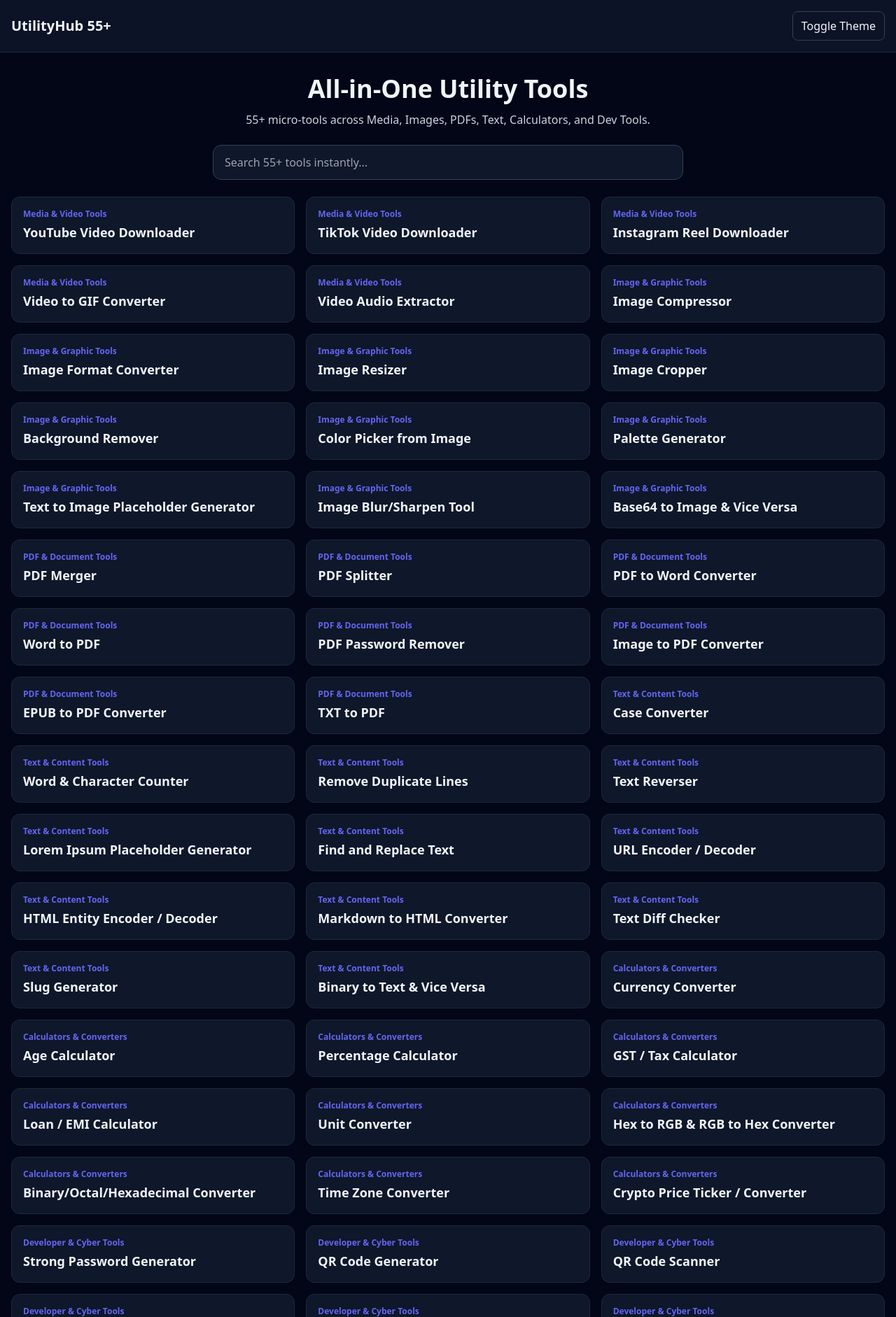
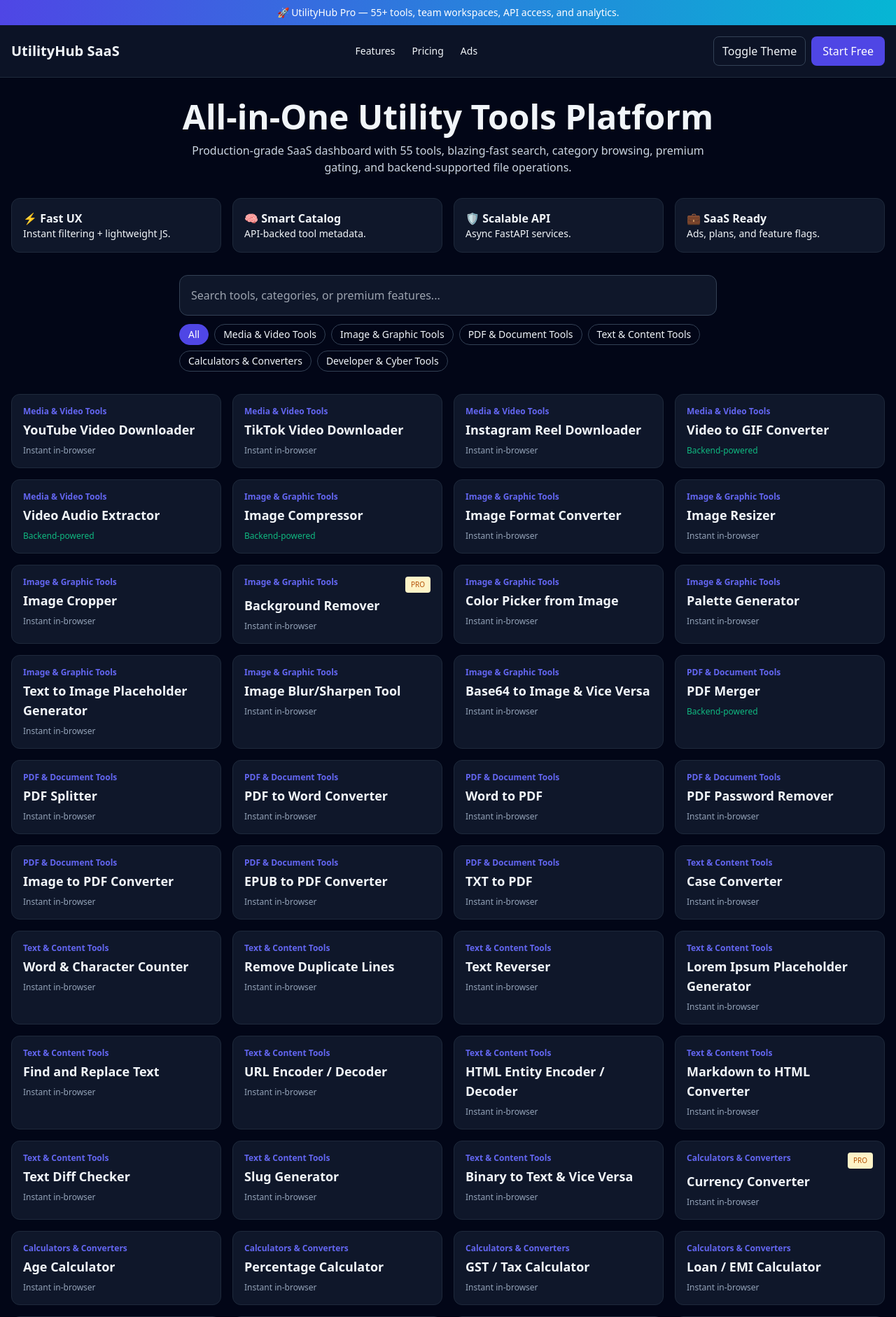
Before and after one commit to zbock-earn/login, a FastAPI app: page / in a window 1280 px wide. Shown: the top 1882 px of the page at 70% size. Run offline with FastAPI, Linux system fonts and the light colour scheme; some libraries are stand-ins or nearby versions.

Commit message:
Upgrade scaffold into SaaS-grade dashboard with catalog API and richer UI

```diff
--- /dev/null
+++ b/app/api/v1/endpoints/catalog.py
@@ -0,0 +1,11 @@
+from fastapi import APIRouter
+
+from app.services.catalog_service import get_catalog
+
+router = APIRouter()
+
+
+@router.get("/catalog")
+async def catalog() -> list[dict]:
+    categories = get_catalog()
+    return [c.model_dump() for c in categories]
--- a/app/api/v1/router.py
+++ b/app/api/v1/router.py
@@ -2,7 +2,9 @@ from fastapi import APIRouter
 
 from app.api.v1.endpoints.pdf_tools import router as pdf_router
 from app.api.v1.endpoints.image_tools import router as image_router
+from app.api.v1.endpoints.catalog import router as catalog_router
 
 api_router = APIRouter()
 api_router.include_router(image_router, prefix="/images", tags=["images"])
 api_router.include_router(pdf_router, prefix="/pdf", tags=["pdf"])
+api_router.include_router(catalog_router, prefix="/tools", tags=["tools"])
--- /dev/null
+++ b/app/schemas/tool_catalog.py
@@ -0,0 +1,14 @@
+from pydantic import BaseModel
+
+
+class ToolItem(BaseModel):
+    name: str
+    category: str
+    slug: str
+    backend_supported: bool = False
+    premium: bool = False
+
+
+class ToolCategory(BaseModel):
+    category: str
+    tools: list[ToolItem]
--- a/app/static/js/dashboard.js
+++ b/app/static/js/dashboard.js
@@ -1,31 +1,36 @@
-const categories = {
-  "Media & Video Tools": ["YouTube Video Downloader", "TikTok Video Downloader", "Instagram Reel Downloader", "Video to GIF Converter", "Video Audio Extractor"],
-  "Image & Graphic Tools": ["Image Compressor", "Image Format Converter", "Image Resizer", "Image Cropper", "Background Remover", "Color Picker from Image", "Palette Generator", "Text to Image Placeholder Generator", "Image Blur/Sharpen Tool", "Base64 to Image & Vice Versa"],
-  "PDF & Document Tools": ["PDF Merger", "PDF Splitter", "PDF to Word Converter", "Word to PDF", "PDF Password Remover", "Image to PDF Converter", "EPUB to PDF Converter", "TXT to PDF"],
-  "Text & Content Tools": ["Case Converter", "Word & Character Counter", "Remove Duplicate Lines", "Text Reverser", "Lorem Ipsum Placeholder Generator", "Find and Replace Text", "URL Encoder / Decoder", "HTML Entity Encoder / Decoder", "Markdown to HTML Converter", "Text Diff Checker", "Slug Generator", "Binary to Text & Vice Versa"],
-  "Calculators & Converters": ["Currency Converter", "Age Calculator", "Percentage Calculator", "GST / Tax Calculator", "Loan / EMI Calculator", "Unit Converter", "Hex to RGB & RGB to Hex Converter", "Binary/Octal/Hexadecimal Converter", "Time Zone Converter", "Crypto Price Ticker / Converter"],
-  "Developer & Cyber Tools": ["Strong Password Generator", "QR Code Generator", "QR Code Scanner", "HTML Formatter / Minifier", "CSS Formatter / Minifier", "JSON Formatter / Validator", "User Agent Finder", "MD5 / SHA-256 Hash Generator", "IP Address Finder", "Website Ping / Status Checker"]
-};
-
-const allTools = Object.entries(categories).flatMap(([category, tools]) =>
-  tools.map((name) => ({ name, category, slug: name.toLowerCase().replace(/[^a-z0-9]+/g, '-') }))
-);
+let allTools = [];
+let activeCategory = 'All';
 
 const grid = document.getElementById('toolsGrid');
 const search = document.getElementById('toolSearch');
+const pills = document.getElementById('categoryPills');
 
-function renderCards(list) {
-  grid.innerHTML = list.map((tool) => `
-    <a href="/tools/${tool.slug}" class="block rounded-xl border border-slate-200 dark:border-slate-800 bg-white dark:bg-slate-900 p-4 hover:shadow-lg">
-      <p class="text-xs text-indigo-500 font-semibold">${tool.category}</p>
-      <h3 class="text-lg font-bold mt-1">${tool.name}</h3>
-    </a>
-  `).join('');
+function card(tool) {
+  return `<a href="/tools/${tool.slug}" class="block rounded-xl border border-slate-200 dark:border-slate-800 bg-white dark:bg-slate-900 p-4 hover:shadow-xl transition">
+    <div class="flex justify-between items-start gap-2"><p class="text-xs text-indigo-500 font-semibold">${tool.category}</p>${tool.premium ? '<span class="text-[10px] px-2 py-1 rounded bg-amber-100 text-amber-700">PRO</span>' : ''}</div>
+    <h3 class="text-lg font-bold mt-1">${tool.name}</h3>
+    <p class="text-xs mt-2 ${tool.backend_supported ? 'text-emerald-500':'text-slate-400'}">${tool.backend_supported ? 'Backend-powered' : 'Instant in-browser'}</p>
+  </a>`;
 }
 
-search?.addEventListener('input', (e) => {
-  const q = e.target.value.toLowerCase();
-  renderCards(allTools.filter((t) => t.name.toLowerCase().includes(q) || t.category.toLowerCase().includes(q)));
+function renderCategories(categories) {
+  pills.innerHTML = ['All', ...categories].map(c => `<button class="px-3 py-1 rounded-full border text-sm ${c===activeCategory?'bg-indigo-600 text-white border-indigo-600':'border-slate-300 dark:border-slate-700'}" data-cat="${c}">${c}</button>`).join('');
+  pills.querySelectorAll('button').forEach((btn) => btn.addEventListener('click', () => {activeCategory = btn.dataset.cat; renderCards(); renderCategories(categories);}));
+}
+
+function renderCards() {
+  const q = (search?.value || '').toLowerCase();
+  const list = allTools.filter((t) => (activeCategory === 'All' || t.category === activeCategory) && (`${t.name} ${t.category}`.toLowerCase().includes(q)));
+  grid.innerHTML = list.map(card).join('');
+}
+
+search?.addEventListener('input', renderCards);
+
+fetch('/api/v1/tools/catalog').then(r => r.json()).then((data) => {
+  const categories = data.map(c => c.category);
+  allTools = data.flatMap(c => c.tools);
+  renderCategories(categories);
+  renderCards();
+}).catch(() => {
+  grid.innerHTML = '<p class="text-red-500">Unable to load tool catalog.</p>';
 });
-
-renderCards(allTools);
--- a/app/templates/base.html
+++ b/app/templates/base.html
@@ -1,33 +1,36 @@
 <!DOCTYPE html>
-<html lang="en" class="dark">
+<html lang="en" class="dark scroll-smooth">
 <head>
   <meta charset="UTF-8" />
   <meta name="viewport" content="width=device-width, initial-scale=1.0" />
-  <title>{% block title %}All-in-One Utility Tools{% endblock %}</title>
+  <title>{% block title %}UtilityHub SaaS{% endblock %}</title>
   <script>
     if (localStorage.theme === 'light') document.documentElement.classList.remove('dark');
   </script>
   <script src="https://cdn.tailwindcss.com"></script>
   <script>
-    tailwind.config = { darkMode: 'class' };
+    tailwind.config = { darkMode: 'class', theme: { extend: { colors: { brand: {500:'#6366f1',600:'#4f46e5'} }}} };
   </script>
 </head>
 <body class="bg-slate-50 text-slate-800 dark:bg-slate-950 dark:text-slate-100 min-h-screen">
+  <div class="bg-gradient-to-r from-brand-600 to-cyan-500 text-white text-center text-sm py-2">🚀 UtilityHub Pro — 55+ tools, team workspaces, API access, and analytics.</div>
   <header class="sticky top-0 z-50 bg-white/85 dark:bg-slate-900/85 backdrop-blur border-b border-slate-200 dark:border-slate-800">
     <div class="max-w-7xl mx-auto px-4 py-4 flex items-center justify-between gap-4">
-      <a href="/" class="font-bold text-xl">UtilityHub 55+</a>
-      <button id="themeToggle" class="px-3 py-2 rounded-lg border border-slate-300 dark:border-slate-700">Toggle Theme</button>
+      <a href="/" class="font-bold text-xl">UtilityHub SaaS</a>
+      <nav class="hidden md:flex gap-6 text-sm">
+        <a href="#features" class="hover:text-brand-500">Features</a><a href="#pricing" class="hover:text-brand-500">Pricing</a><a href="#ads" class="hover:text-brand-500">Ads</a>
+      </nav>
+      <div class="flex gap-2">
+        <button id="themeToggle" class="px-3 py-2 rounded-lg border border-slate-300 dark:border-slate-700">Toggle Theme</button>
+        <button class="px-4 py-2 rounded-lg bg-brand-600 text-white">Start Free</button>
+      </div>
     </div>
   </header>
-
   <main class="max-w-7xl mx-auto px-4 py-8">{% block content %}{% endblock %}</main>
-
-  <aside class="max-w-7xl mx-auto px-4 pb-10">
-    <section id="ad-banner-top" class="rounded-xl border border-dashed border-slate-400 dark:border-slate-700 p-6 text-center text-sm text-slate-500">
-      Ad Placeholder: Top Banner (safe zone for Monetag / display scripts)
-    </section>
+  <aside id="ads" class="max-w-7xl mx-auto px-4 pb-10 grid md:grid-cols-3 gap-4">
+    <section id="ad-banner-top" class="md:col-span-2 rounded-xl border border-dashed border-slate-400 dark:border-slate-700 p-6 text-center text-sm text-slate-500">Ad Placeholder: Top Banner / Direct Link Zone</section>
+    <section id="ad-cta-box" class="rounded-xl border border-dashed border-slate-400 dark:border-slate-700 p-6 text-center text-sm text-slate-500">Ad Placeholder: Sticky CTA Widget</section>
   </aside>
-
   <script src="/static/js/main.js"></script>
   {% block scripts %}{% endblock %}
 </body>
--- a/app/templates/dashboard.html
+++ b/app/templates/dashboard.html
@@ -1,23 +1,28 @@
 {% extends 'base.html' %}
-{% block title %}Dashboard | UtilityHub{% endblock %}
+{% block title %}Dashboard | UtilityHub SaaS{% endblock %}
 {% block content %}
-<section class="space-y-6">
+<section class="space-y-8">
   <div class="text-center space-y-3">
-    <h1 class="text-4xl font-extrabold">All-in-One Utility Tools</h1>
-    <p class="text-slate-600 dark:text-slate-300">55+ micro-tools across Media, Images, PDFs, Text, Calculators, and Dev Tools.</p>
+    <h1 class="text-4xl md:text-5xl font-extrabold">All-in-One Utility Tools Platform</h1>
+    <p class="text-slate-600 dark:text-slate-300 max-w-3xl mx-auto">Production-grade SaaS dashboard with 55 tools, blazing-fast search, category browsing, premium gating, and backend-supported file operations.</p>
   </div>
-
-  <div class="max-w-2xl mx-auto">
-    <input id="toolSearch" type="text" placeholder="Search 55+ tools instantly..." class="w-full px-4 py-3 rounded-xl border border-slate-300 dark:border-slate-700 bg-white dark:bg-slate-900" />
+  <div class="grid md:grid-cols-4 gap-4" id="features">
+    <div class="p-4 rounded-xl bg-white dark:bg-slate-900 border border-slate-200 dark:border-slate-800"><p class="font-bold">⚡ Fast UX</p><p class="text-sm">Instant filtering + lightweight JS.</p></div>
+    <div class="p-4 rounded-xl bg-white dark:bg-slate-900 border border-slate-200 dark:border-slate-800"><p class="font-bold">🧠 Smart Catalog</p><p class="text-sm">API-backed tool metadata.</p></div>
+    <div class="p-4 rounded-xl bg-white dark:bg-slate-900 border border-slate-200 dark:border-slate-800"><p class="font-bold">🛡️ Scalable API</p><p class="text-sm">Async FastAPI services.</p></div>
+    <div class="p-4 rounded-xl bg-white dark:bg-slate-900 border border-slate-200 dark:border-slate-800"><p class="font-bold">💼 SaaS Ready</p><p class="text-sm">Ads, plans, and feature flags.</p></div>
   </div>
-
-  <div id="toolsGrid" class="grid sm:grid-cols-2 lg:grid-cols-3 gap-4"></div>
-
-  <section id="ad-native-grid" class="rounded-xl border border-dashed border-slate-400 dark:border-slate-700 p-5 text-center text-sm text-slate-500">
-    Ad Placeholder: Native/Grid Insert (responsive safe block)
+  <div class="max-w-3xl mx-auto space-y-3">
+    <input id="toolSearch" type="text" placeholder="Search tools, categories, or premium features..." class="w-full px-4 py-4 rounded-xl border border-slate-300 dark:border-slate-700 bg-white dark:bg-slate-900" />
+    <div class="flex gap-2 flex-wrap" id="categoryPills"></div>
+  </div>
+  <div id="toolsGrid" class="grid sm:grid-cols-2 xl:grid-cols-4 gap-4"></div>
+  <section id="pricing" class="grid md:grid-cols-3 gap-4">
+    <div class="rounded-xl border p-6">Free<br><span class="text-2xl font-bold">$0</span></div>
+    <div class="rounded-xl border p-6 bg-brand-600 text-white">Pro<br><span class="text-2xl font-bold">$9/mo</span></div>
+    <div class="rounded-xl border p-6">Business<br><span class="text-2xl font-bold">$29/mo</span></div>
   </section>
+  <section id="ad-native-grid" class="rounded-xl border border-dashed border-slate-400 dark:border-slate-700 p-5 text-center text-sm text-slate-500">Ad Placeholder: Native/Grid Insert</section>
 </section>
 {% endblock %}
-{% block scripts %}
-<script src="/static/js/dashboard.js"></script>
-{% endblock %}
+{% block scripts %}<script src="/static/js/dashboard.js"></script>{% endblock %}
--- a/requirements.txt
+++ b/requirements.txt
@@ -5,3 +5,4 @@ Pillow==11.2.1
 pypdf==5.4.0
 jinja2==3.1.6
 aiofiles==24.1.0
+pydantic-settings==2.9.1
```
Also changed, not shown: app/core/config.py (added, +13 -0 lines), app/services/catalog_service.py (added, +37 -0 lines), app/templates/tool.html (+30 -3 lines), README.md.
